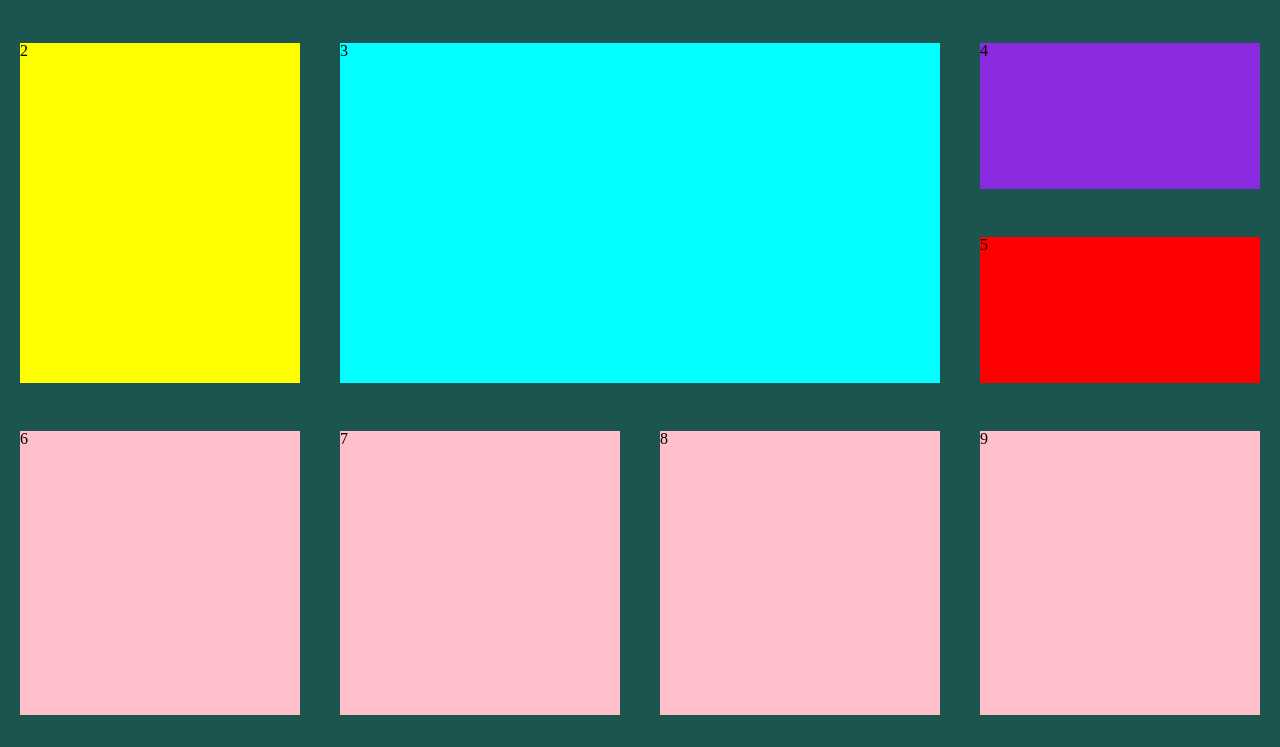
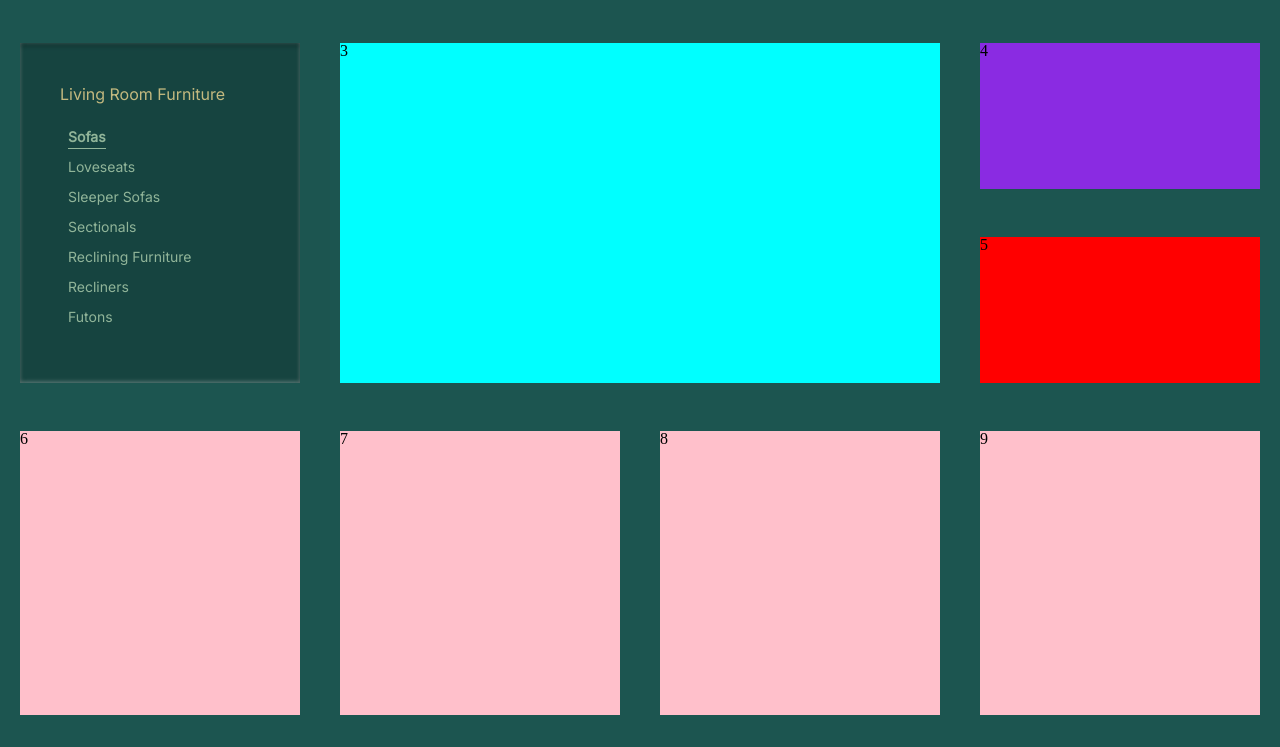
Before and after one commit to nuccaa99/homework11, a plain HTML site: page index.html in a window 1280 px wide. Shown: the part 85-832 px from the top of the page. Drawn offline with Linux system fonts and the light colour scheme.

Commit message:
added aside section

```diff
--- a/css/styles.css
+++ b/css/styles.css
@@ -10,7 +10,7 @@
     --font-weight-p3: 700;
     --border-radius: 4px;
     --main-color: #1c5550;
-    --main-color-light: #DFD9D9;
+    --main-color-light: #91B599;
     --secondary-color: #C3B97F;
     --secondary-color-light: #DFD9D9;
     --opacity-color1: rgba(0, 0, 0, 0.20);
@@ -51,7 +51,7 @@ header {
 }
 
 .item_link {
-    color: var(--main-color-light);
+    color: var(--secondary-color-light);
     font-family: var(--font-family);
     font-size: 18px;
     font-weight: 400;
@@ -100,9 +100,46 @@ header {
 /* aside */
 
 aside {
-    background-color: yellow;
     grid-area: ASIDE;
+    padding: 38px 40px;
+    background: var(--opacity-color1);
+    box-shadow: 0px 4px 4px 0px var(--opacity-color1) inset, 0px -1px 4px 0px var(--opacity-color2) inset;
 }
+
+
+.aside_title {
+    color: var(--secondary-color);
+    font-family: var(--font-family);
+    font-size: 16px;
+    font-weight: 400;
+    line-height: 27px;
+    margin-bottom: 16px;
+}
+
+.aside_list {
+    display: flex;
+    flex-direction: column;
+    row-gap: 5px;
+    padding-left: 8px;
+}
+
+.list_item_link {
+    color: var(--main-color-light);
+    font-family: var(--font-family);
+    font-size: 14px;
+    font-weight: 400;
+    line-height: 25px;
+}
+
+.active {
+    font-weight: var(--font-weight-p3);
+    border-bottom: 1px solid var(--main-color-light);
+    padding-bottom: 3px;
+
+}
+
+
+/* cover section */
 
 .cover_section {
     background-color: aqua;
--- a/index.html
+++ b/index.html
@@ -14,6 +14,7 @@
 
 <body>
     <div class="container">
+        <!-- header -->
         <header>
             <a href="index.html" class="logo_link">
                 <img src="images/logo.svg" alt="logo" class="logo">
@@ -48,7 +49,35 @@
             </div>
 
         </header>
-        <aside>2</aside>
+        <!-- aside -->
+        <aside>
+            <h3 class="aside_title">Living Room Furniture</h3>
+            <ul class="aside_list">
+                <li class="list_item">
+                    <a href="" class="list_item_link active">Sofas</a>
+                </li>
+                <li class="list_item">
+                    <a href="" class="list_item_link">Loveseats</a>
+                </li>
+                <li class="list_item">
+                    <a href="" class="list_item_link">Sleeper Sofas</a>
+                </li>
+                <li class="list_item">
+                    <a href="" class="list_item_link">Sectionals</a>
+                </li>
+                <li class="list_item">
+                    <a href="" class="list_item_link">Reclining Furniture</a>
+                </li>
+                <li class="list_item">
+                    <a href="" class="list_item_link">Recliners</a>
+                </li>
+                <li class="list_item">
+                    <a href="" class="list_item_link">Futons</a>
+                </li>
+            </ul>
+        </aside>
+
+        <!-- cover section -->
         <section class="cover_section">3</section>
         <article class="img_wrapper1">4</article>
         <article class="img_wrapper2">5</article>
```
